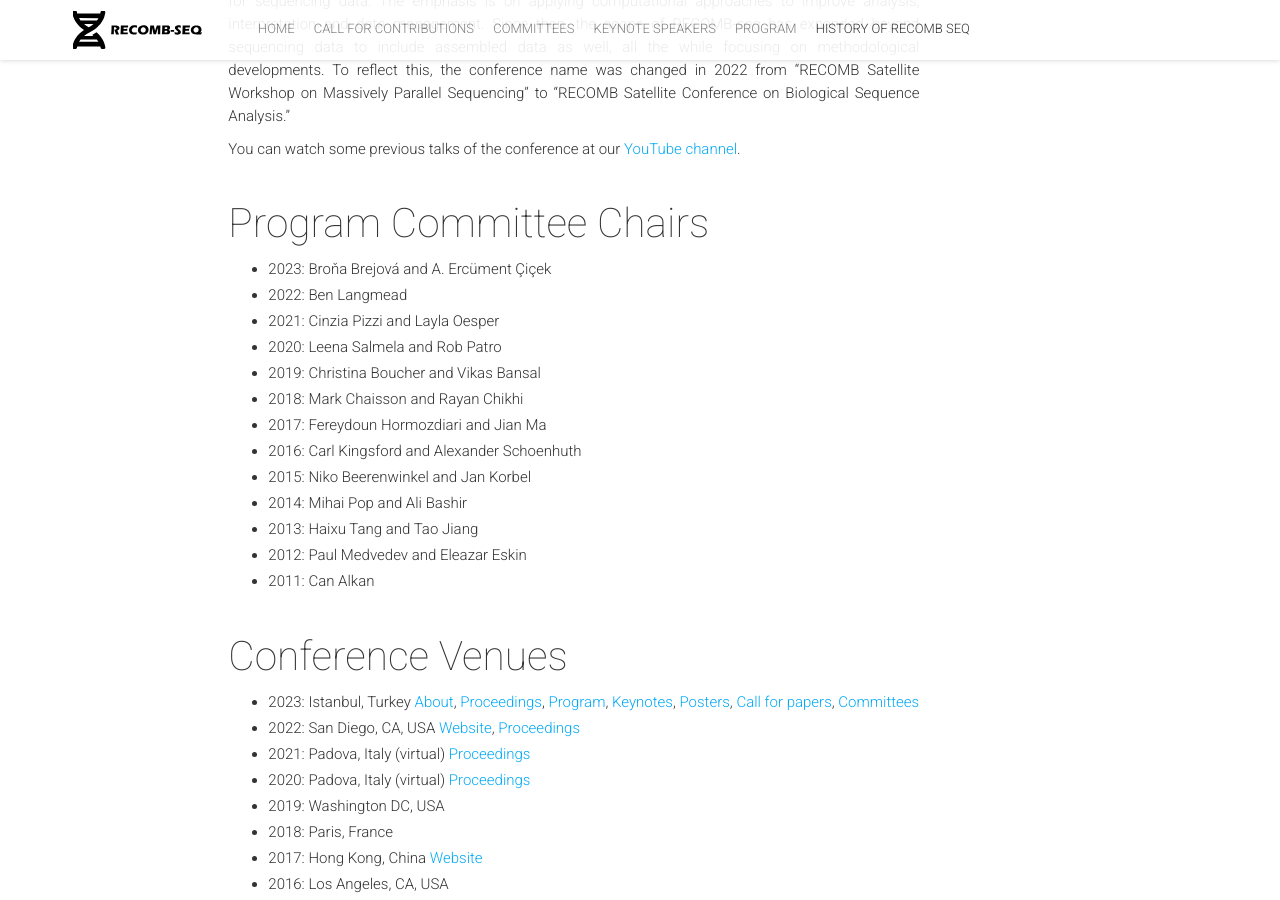
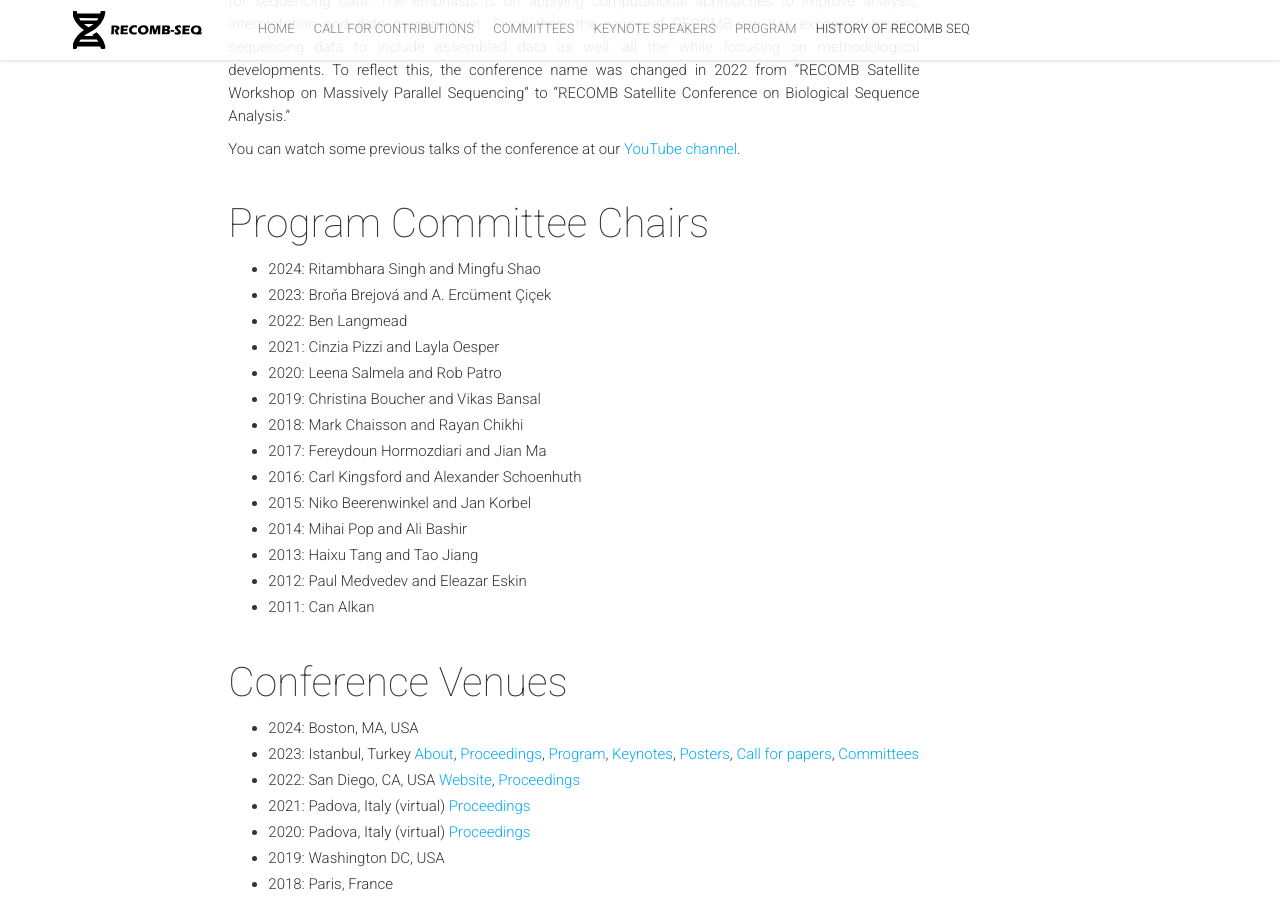
Before and after one commit to recomb-seq/recomb-seq.github.io, a Jekyll site: the page built from history.md, in a window 1280 px wide and 900 px high, scrolled down 525 px. Built offline with Jekyll 4.4.1, drawn with Linux system fonts in a browser that asks for light colours; nearby versions of some CDN libraries; comment, search, counter and statistics services are not loaded.

Commit message:
update history

```diff
--- a/history.md
+++ b/history.md
@@ -14,6 +14,7 @@ To reflect this, the conference name was changed in 2022 from "RECOMB Satellite
 You can watch some previous talks of the conference at our [YouTube channel](https://www.youtube.com/@recomb-seq).
 
 #### Program Committee Chairs
+ - 2024: Ritambhara Singh and Mingfu Shao
  - 2023: Broňa Brejová and A. Ercüment Çiçek
  - 2022: Ben Langmead
  - 2021: Cinzia Pizzi and Layla Oesper
@@ -29,6 +30,7 @@ You can watch some previous talks of the conference at our [YouTube channel](htt
  - 2011: Can Alkan
 
 #### Conference Venues
+ - 2024: Boston, MA, USA
  - 2023: Istanbul, Turkey [About](./history/2023/about.html), [Proceedings](https://www.sciencedirect.com/journal/iscience/special-issue/103F93M98NT), [Program](./history/2023/program.html), [Keynotes](./history/2023/speakers.html), [Posters](./history/2023/posters.html), [Call for papers](./2023/CfP.html), [Committees](./history/2023/team.html)
  - 2022: San Diego, CA, USA [Website](https://recomb2022.net/recomb-seq/), [Proceedings](https://www.sciencedirect.com/journal/iscience/special-issue/10WWDRTKFT2)
  - 2021: Padova, Italy (virtual) [Proceedings](https://www.sciencedirect.com/journal/iscience/special-issue/10W0FF85C2N)
```
